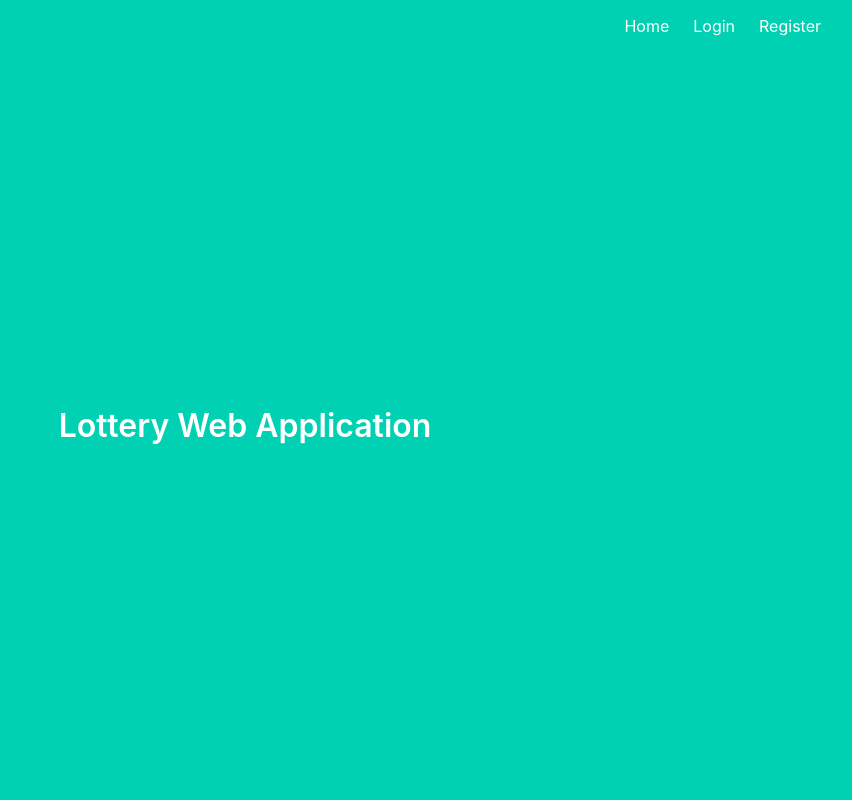
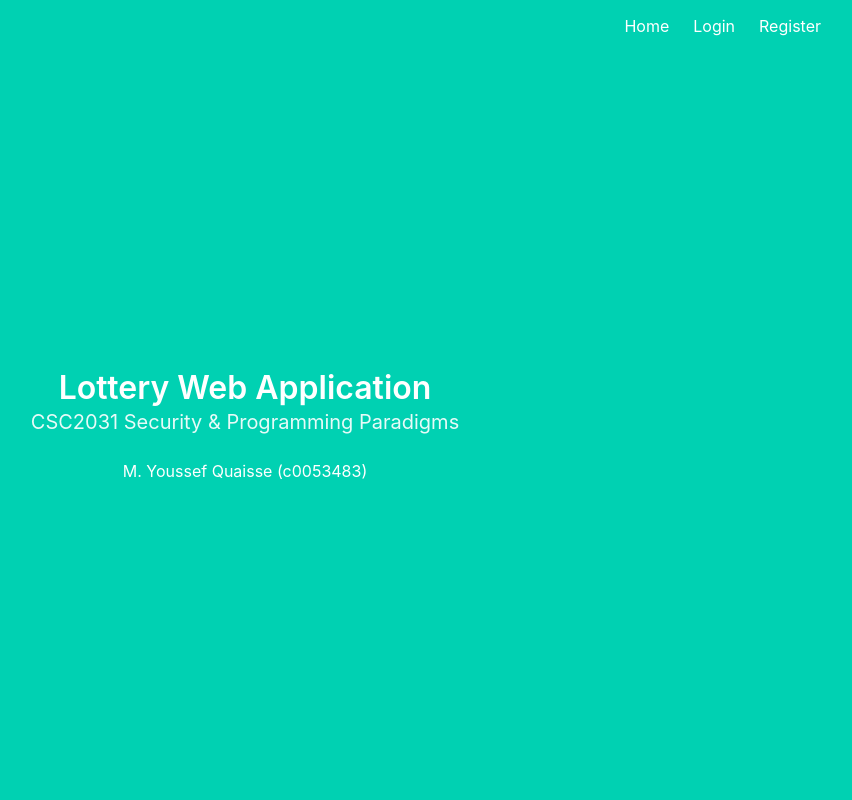
Before and after one commit to IHatePineapples/LotteryWebApp, a Flask app: page / in a window 1280 px wide. Shown: the whole page, without its empty margins (395-1247 px from the left). Run offline with Flask 2, Linux system fonts and the light colour scheme.

Commit message:
Temp revert again

```diff
--- a/templates/index.html
+++ b/templates/index.html
@@ -4,4 +4,10 @@
   <h1 class="title">
     Lottery Web Application
   </h1>
+  <h2 class="subtitle">
+    CSC2031 Security & Programming Paradigms
+  </h2>
+  <p>
+    M. Youssef Quaisse (c0053483)
+  </p>
 {% endblock %}
```
